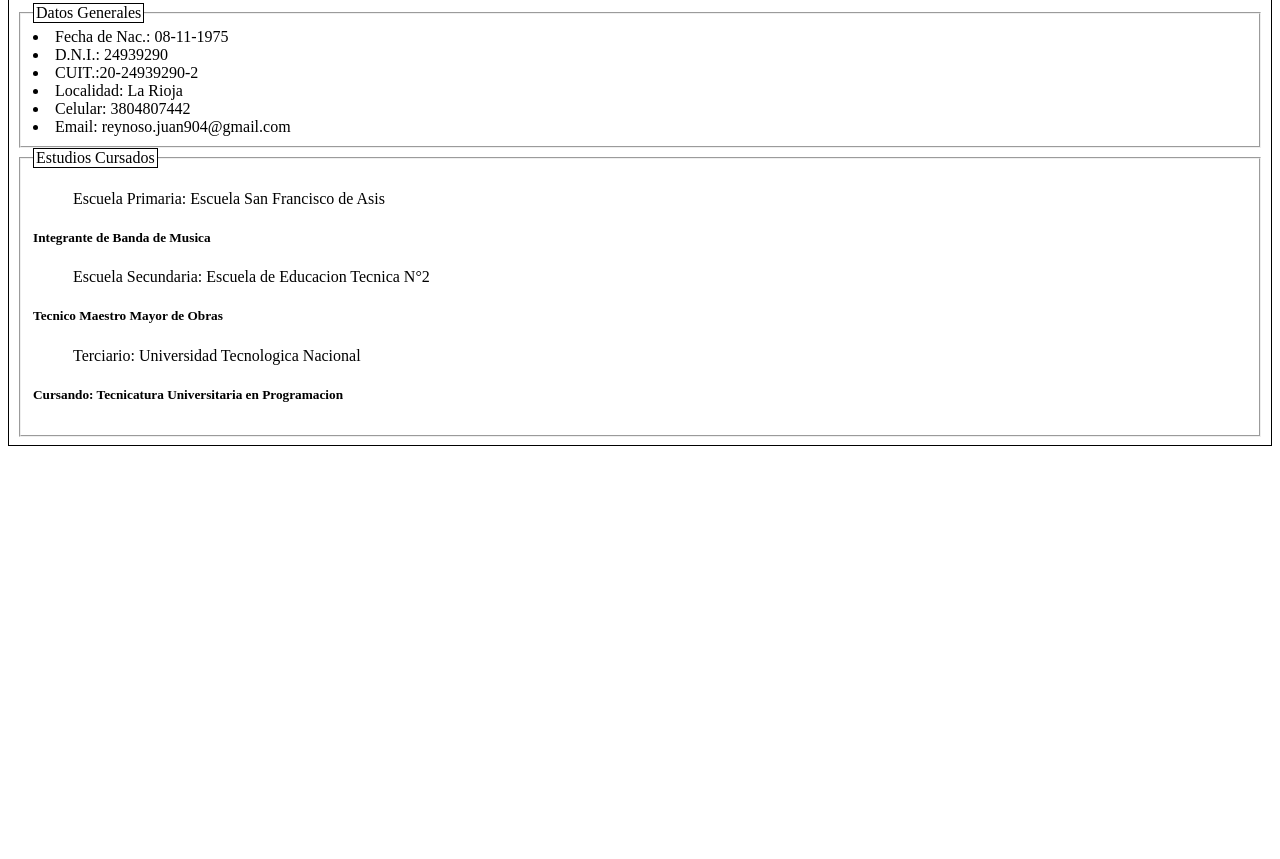
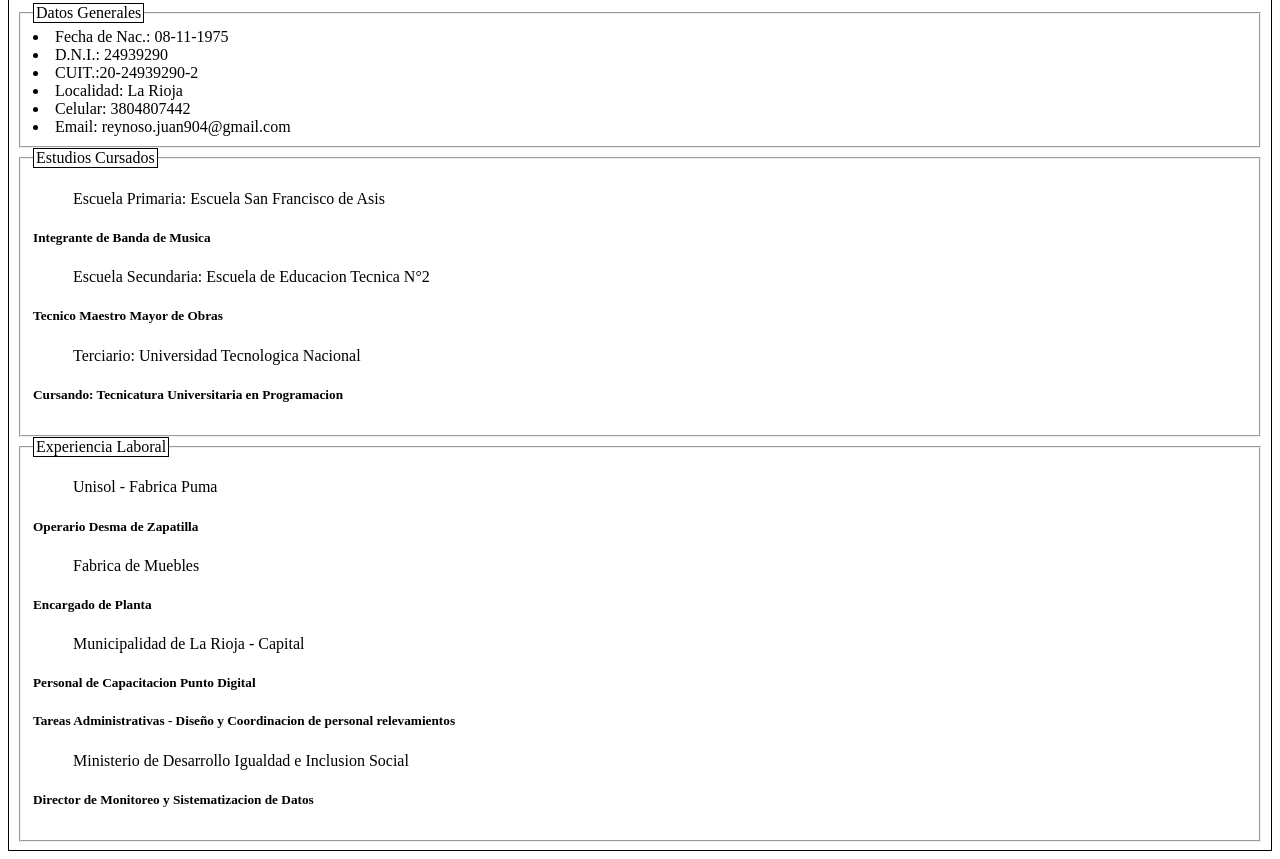
Before and after one commit to juanAlbert1619/juanAlbert1619.github.io, a plain HTML site: page index.html in a window 1280 px wide. Shown: the part 381-1240 px from the top of the page. Before the commit the page ends 835 px from the top, so only its background shows below. Drawn offline with Linux system fonts and the light colour scheme.

Commit message:
Experiencia Laboral

```diff
--- a/index.html
+++ b/index.html
@@ -52,6 +52,20 @@
 
 
         </fieldset>
+	  <fieldset>
+            <legend>Experiencia Laboral</legend>
+            <ul>Unisol - Fabrica Puma </ul>
+            <h5>Operario Desma de Zapatilla</h5>
+            <ul>Fabrica de Muebles </ul>
+            <h5>Encargado de Planta</h5>
+            <ul>Municipalidad de La Rioja - Capital</ul>
+            <h5>Personal de Capacitacion Punto Digital</h5>
+            <h5>Tareas Administrativas - Diseño y Coordinacion de personal relevamientos</h3>
+            <ul>Ministerio de Desarrollo Igualdad e Inclusion Social </ul>
+            <h5>Director de Monitoreo y Sistematizacion de Datos</h5>
+
+
+        </fieldset>
 
 
 
```
